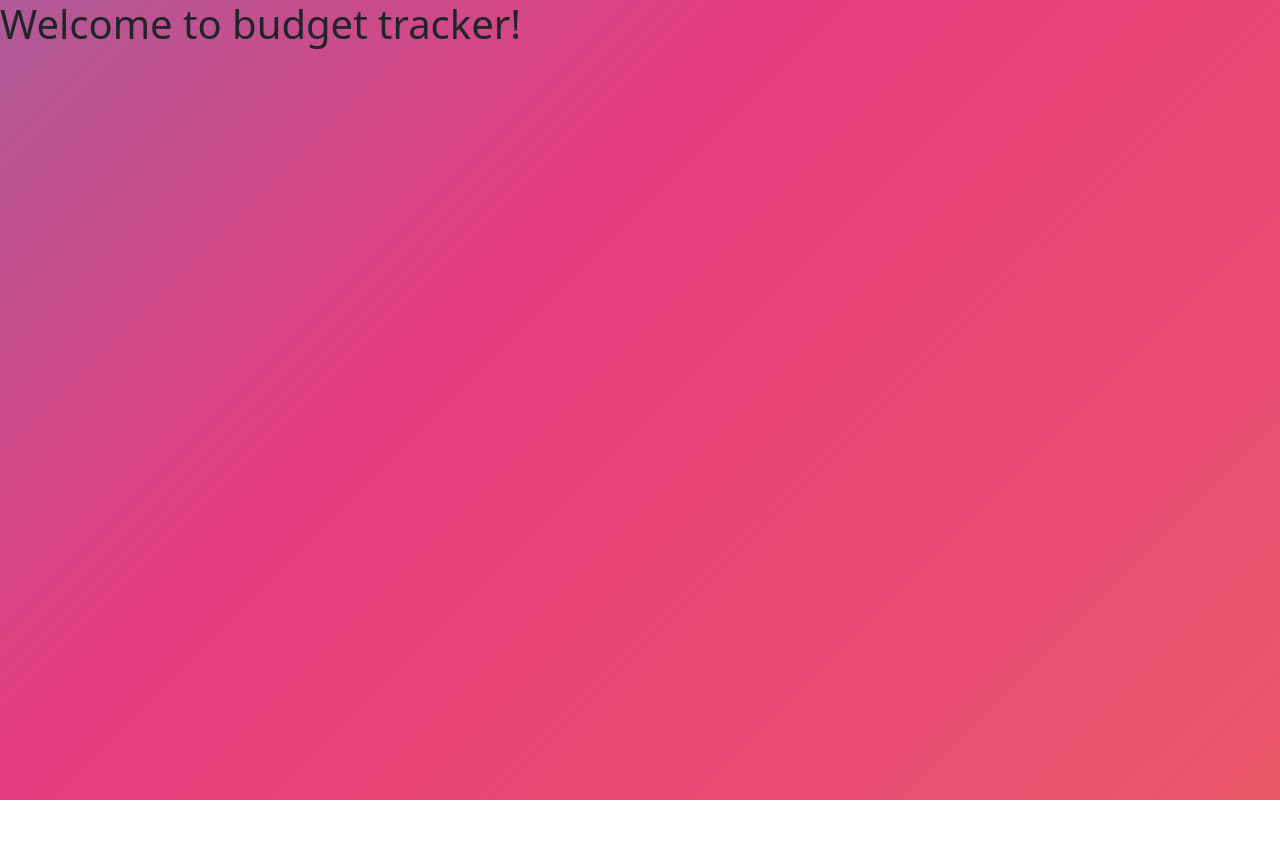
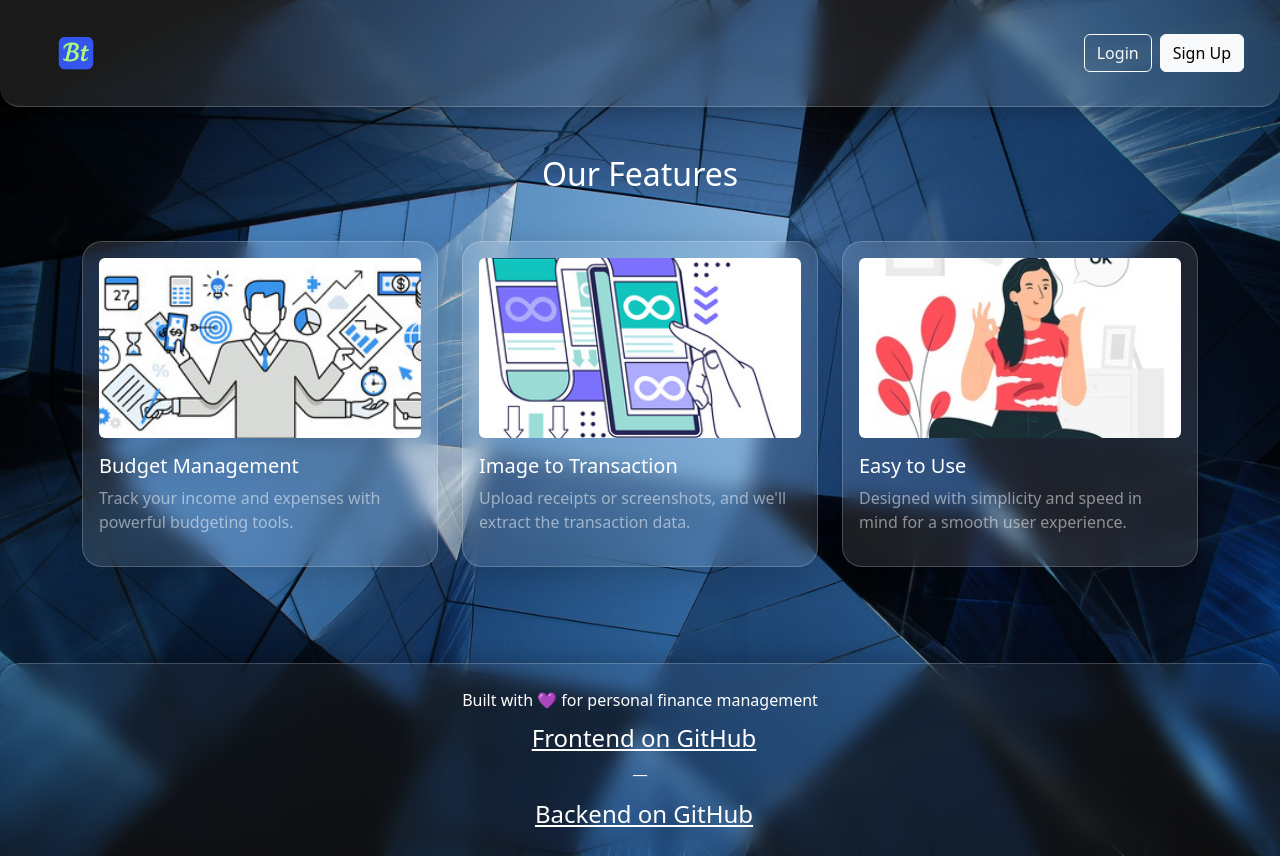
Before and after one commit to fatali-fataliyev/budget_tracker_frontend, a plain HTML site: page index.html in a window 1280 px wide. Before the commit the page ends 800 px from the top, so only its background shows below. Drawn offline with nearby package versions, Linux system fonts and the light colour scheme.

Commit message:
home page completed

```diff
--- a/css/style.css
+++ b/css/style.css
@@ -1,54 +1,48 @@
 body {
-    background: linear-gradient(-45deg, #ee7752, #e73c7e, #23a6d5, #23d5ab);
-    background-size: 400% 400%;
-    animation: gradient 15s ease infinite;
-    height: 100vh;
+    background: url('../images/logo/bg.jpg') no-repeat center center / cover;
+    min-height: 100vh;
 }
 
-@keyframes gradient {
-    0% {
-        background-position: 0% 50%;
-    }
+.glass-card {
+    background: rgba(255, 255, 255, 0.1);
+    border-radius: 20px;
+    border: 1px solid rgba(255, 255, 255, 0.2);
+    backdrop-filter: blur(10px);
+    -webkit-backdrop-filter: blur(10px);
+    box-shadow: 0 8px 32px rgba(0, 0, 0, 0.2);
+    transition: transform 0.3s ease;
+    cursor: pointer;
+}
 
-    50% {
-        background-position: 100% 50%;
-    }
+.glass-card:hover {
+    transform: scale(1.03);
+}
 
-    100% {
-        background-position: 0% 50%;
-    }
+.card-img-top {
+    height: 180px;
+    object-fit: cover;
 }
 
 
-.parent {
-    height: 60vh;
-    display: flex;
-    align-items: center;
-    justify-content: center;
-}
-
-.coming-soon {
-    height: 40%;
-    width: 300px;
-    display: flex;
-    align-items: center;
-    justify-content: center;
-    backdrop-filter: blur(10px) saturate(181%);
-    -webkit-backdrop-filter: blur(7px) saturate(181%);
-    background-color: rgba(17, 25, 40, 0.65);
-    border-radius: 12px;
-    border: 1px solid rgba(255, 255, 255, 0.125);
-    padding: 10px;
-    color: white;
-    font-weight: bolder;
+.glass-navbar {
+    background: rgba(255, 255, 255, 0.1);
+    backdrop-filter: blur(10px);
+    -webkit-backdrop-filter: blur(10px);
+    border-bottom: 1px solid rgba(255, 255, 255, 0.2);
+    box-shadow: 0 4px 20px rgba(0, 0, 0, 0.2);
+    border-radius: 0 0 20px 20px;
 }
 
 
-footer {
-    height: 50px;
-    display: flex;
-    align-items: center;
-    justify-content: center;
-    color: white;
-    font-weight: bold;
+.glass-footer {
+    background: rgba(255, 255, 255, 0.05);
+    backdrop-filter: blur(10px);
+    -webkit-backdrop-filter: blur(10px);
+    border-top: 1px solid rgba(255, 255, 255, 0.2);
+    box-shadow: 0 -4px 20px rgba(0, 0, 0, 0.2);
+    border-radius: 20px 20px 0 0;
 }
+
+.glass-footer a:hover {
+    text-decoration: underline;
+}
--- a/index.html
+++ b/index.html
@@ -36,8 +36,110 @@
     <link rel="stylesheet" href="./css/style.css" />
   </head>
   <body>
-    <h1>Welcome to budget tracker!</h1>
+    <header>
+      <nav class="navbar navbar-expand-lg glass-navbar px-4 py-2">
+        <div class="container-fluid">
+          <!-- Logo -->
+          <a class="navbar-brand" href="/index.html">
+            <img
+              src="./images/logo/logo.png"
+              width="80"
+              height="80"
+              alt="Logo"
+            />
+          </a>
 
+          <!-- Buttons -->
+          <div class="d-flex ms-auto">
+            <a href="/login.html" class="btn btn-outline-light me-2">Login</a>
+            <a href="/signup.html" class="btn btn-light">Sign Up</a>
+          </div>
+        </div>
+      </nav>
+    </header>
+
+    <section class="py-5">
+      <div class="container">
+        <h2 class="text-center text-white mb-5">Our Features</h2>
+        <div class="row g-4">
+          <!-- Card 1 -->
+          <div class="col-md-6 col-lg-4">
+            <div class="glass-card p-3 h-100">
+              <img
+                src="./images/features/manage.jpg"
+                class="card-img-top rounded"
+                alt="Budget Management"
+              />
+              <div class="mt-3">
+                <h5 class="text-white">Budget Management</h5>
+                <p class="text-white-50">
+                  Track your income and expenses with powerful budgeting tools.
+                </p>
+              </div>
+            </div>
+          </div>
+
+          <!-- Card 2 -->
+          <div class="col-md-6 col-lg-4">
+            <div class="glass-card p-3 h-100">
+              <img
+                src="./images/features/txn.jpg"
+                class="card-img-top rounded"
+                alt="Image to Transaction"
+              />
+              <div class="mt-3">
+                <h5 class="text-white">Image to Transaction</h5>
+                <p class="text-white-50">
+                  Upload receipts or screenshots, and we'll extract the
+                  transaction data.
+                </p>
+              </div>
+            </div>
+          </div>
+
+          <!-- Card 3 -->
+          <div class="col-md-6 col-lg-4">
+            <div class="glass-card p-3 h-100">
+              <img
+                src="./images/features/easy.jpg"
+                class="card-img-top rounded"
+                alt="Easy to Use"
+              />
+              <div class="mt-3">
+                <h5 class="text-white">Easy to Use</h5>
+                <p class="text-white-50">
+                  Designed with simplicity and speed in mind for a smooth user
+                  experience.
+                </p>
+              </div>
+            </div>
+          </div>
+        </div>
+      </div>
+    </section>
+
+    <footer class="glass-footer text-center text-white py-4 mt-5">
+      <div class="container">
+        <p class="mb-2">Built with 💜 for personal finance management</p>
+        <a
+          href="https://github.com/fatali-fataliyev/budget_tracker_frontend"
+          target="_blank"
+          class="text-white fs-4"
+        >
+          <i class="bi bi-github me-2"></i> Frontend on GitHub
+        </a>
+        <p>__</p>
+        <a
+          href="https://github.com/fatali-fataliyev/budget_tracker"
+          target="_blank"
+          class="text-white fs-4"
+        >
+          <i class="bi bi-github me-2"></i> Backend on GitHub
+        </a>
+      </div>
+    </footer>
+
+    <!-- Scipts -->
     <script
       src="https://cdn.jsdelivr.net/npm/bootstrap@5.3.6/dist/js/bootstrap.bundle.min.js"
       integrity="sha384-j1CDi7MgGQ12Z7Qab0qlWQ/Qqz24Gc6BM0thvEMVjHnfYGF0rmFCozFSxQBxwHKO"
```
Also changed, not shown: images/features/easy.jpg (added), images/features/manage.jpg (added), images/features/txn.jpg (added), images/logo/bg.jpg (added), images/logo/logo-large.jpg (deleted), images/logo/logo.png (added).
